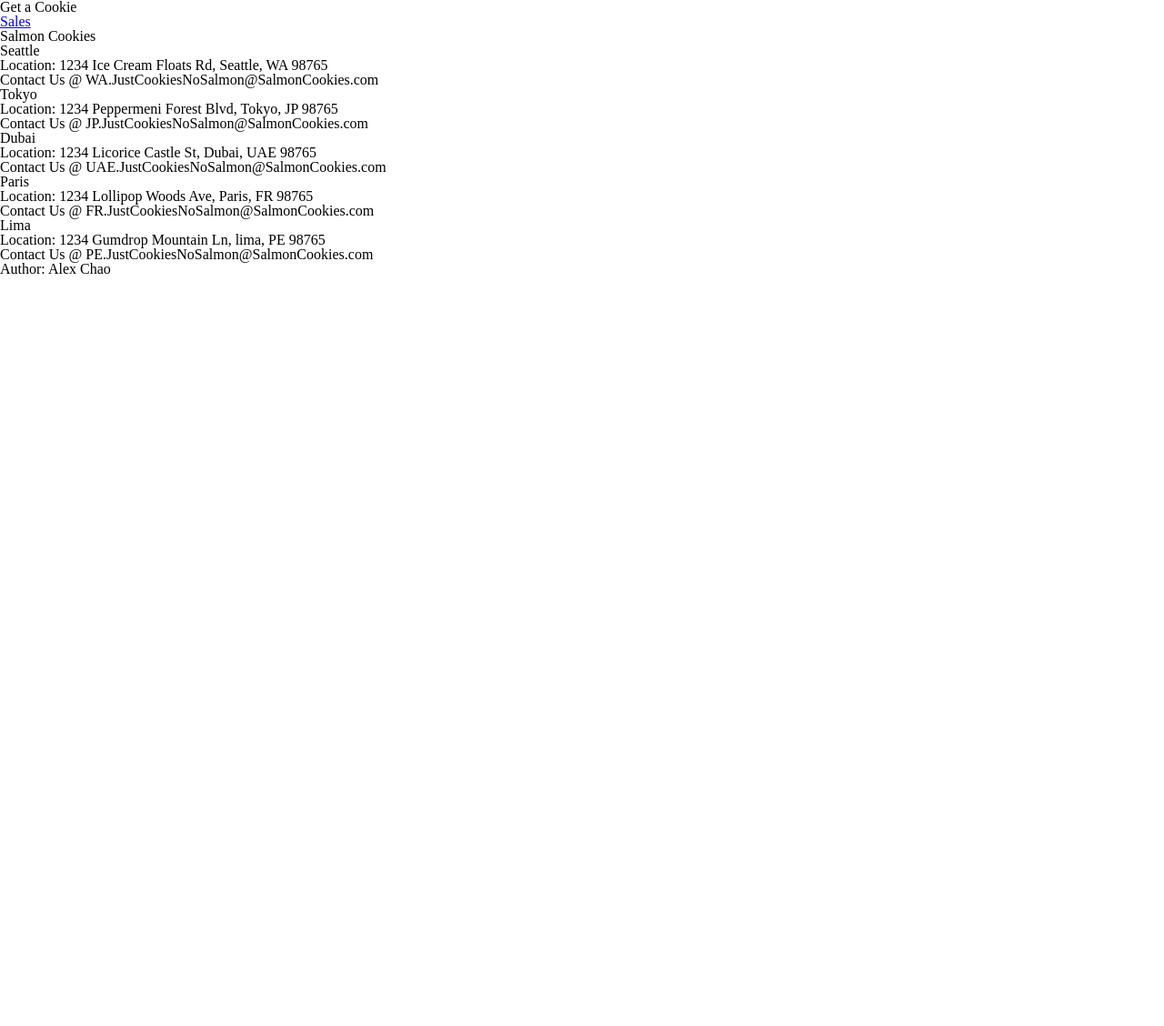
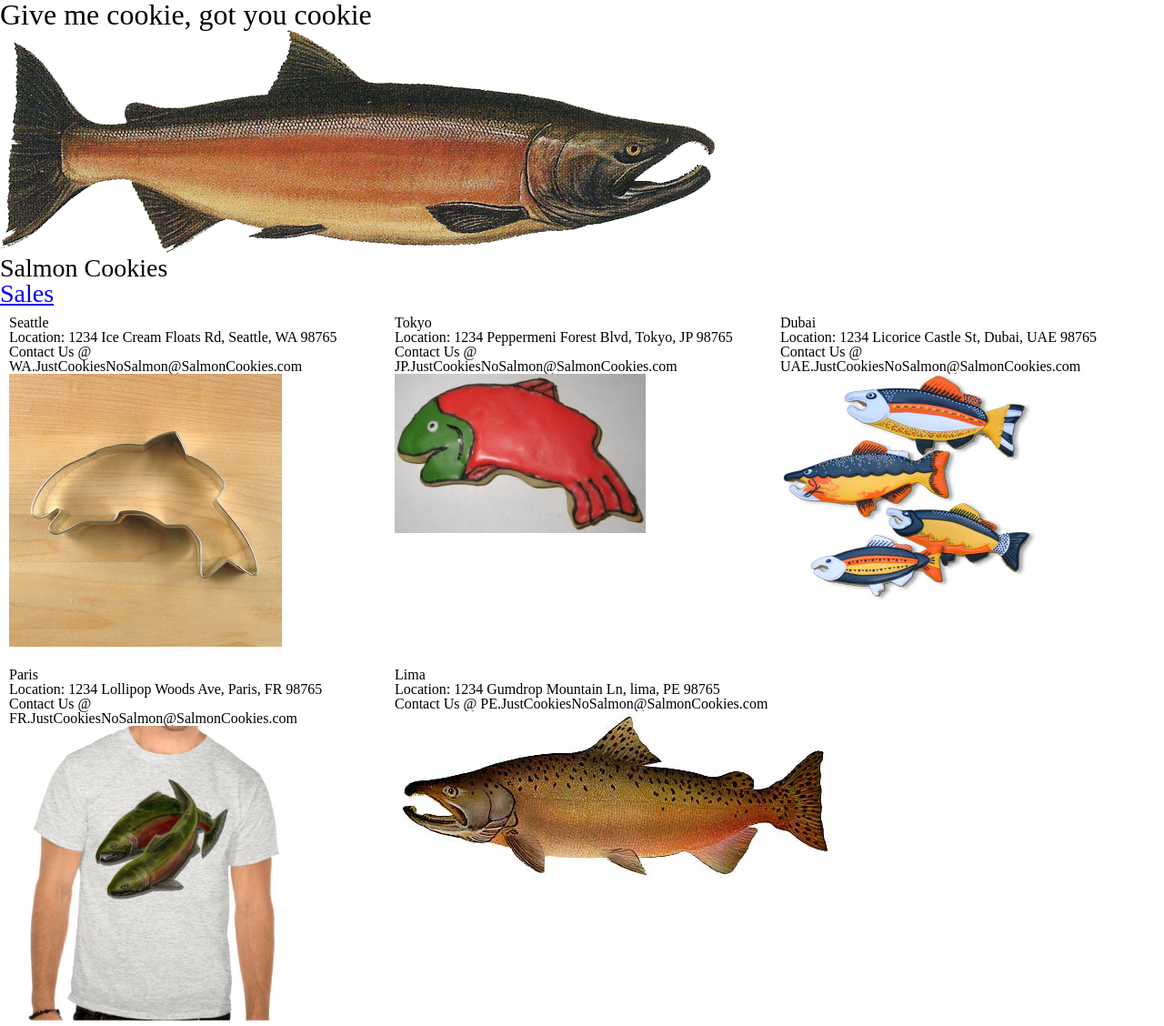
Before and after one commit to AlexSaeChao/cookie-stand, a plain HTML site: page index.html in a window 1280 px wide. Shown: the top 1128 px of the page at 91% size. Before the commit the page ends 800 px from the top, so only its background shows below. Drawn offline with Linux system fonts and the light colour scheme.

Commit message:
placed images, location and contact info in index.html and styled minimally

```diff
--- a/css/style.css
+++ b/css/style.css
@@ -1,4 +1,24 @@
 
+header {
+  font-size: 32px;
+}
+
+main img {
+  justify-content: center;
+}
+
+main h2 {
+  font-size: 28px;
+
+}
+
+
+section {
+  margin: 10px;
+  width: 400px;
+  display: inline-flex;
+  gap: 20px;
+}
 
 table {
   border-collapse: collapse;
--- a/index.html
+++ b/index.html
@@ -9,19 +9,20 @@
 
 <body>
   <header>
-    <h1>Get a Cookie</h1>
+    <h1>Give me cookie, got you cookie</h1>
 
   </header>
 
   <main>
+    <img src="img/salmon.png" alt="Large Salmon as the main site's image, salmon looking right">
+    <h2>Salmon Cookies</h2>
     <h2><a href="sales.html">Sales</a></h2>
-    <h2>Salmon Cookies</h2>
     <section>
       <ul>
         <li>Seattle</li>
         <li>Location: 1234 Ice Cream Floats Rd, Seattle, WA 98765</li>
         <li>Contact Us @ WA.JustCookiesNoSalmon@SalmonCookies.com</li>
-        <li></li>
+        <li><img src="img/cutter.jpeg" alt="a cookie cutter that looks like a shape of a salmon. It sits upon a wooden table."></li>
       </ul>
     </section>
     <section>
@@ -29,7 +30,7 @@
         <li>Tokyo</li>
         <li>Location: 1234 Peppermeni Forest Blvd, Tokyo, JP 98765</li>
         <li>Contact Us @ JP.JustCookiesNoSalmon@SalmonCookies.com</li>
-        <li></li>
+        <li><img src="img/frosted-cookie.jpg" alt="A frosted cookie made from the cutter that has frosting with basic coloring of a salmon, red and green."></li>
       </ul>
     </section>
     <section>
@@ -37,7 +38,7 @@
         <li>Dubai</li>
         <li>Location: 1234 Licorice Castle St, Dubai, UAE 98765</li>
         <li>Contact Us @ UAE.JustCookiesNoSalmon@SalmonCookies.com</li>
-        <li></li>
+        <li><img src="img/fish.jpg" alt="4 large fishes with the color scheme of blue, yellow, and orange."></li>
       </ul>
     </section>
     <section>
@@ -45,7 +46,7 @@
         <li>Paris</li>
         <li>Location: 1234 Lollipop Woods Ave, Paris, FR 98765</li>
         <li>Contact Us @ FR.JustCookiesNoSalmon@SalmonCookies.com</li>
-        <li></li>
+        <li><img src="img/shirt.jpg" alt="Gentleman wearing a light grey shirt with 2 salmon on it. seems like he has a little bit of scruff and a dark colors bracelet on his right wrist."></li>
       </ul>
     </section>
     <section>
@@ -53,9 +54,10 @@
         <li>Lima</li>
         <li>Location: 1234 Gumdrop Mountain Ln, lima, PE 98765</li>
         <li>Contact Us @ PE.JustCookiesNoSalmon@SalmonCookies.com</li>
-        <li></li>
+        <li><img src="img/chinook.jpg" alt="similar picture to the main site's image but is a chinook salmon and looking left"></li>
       </ul>
     </section>
+    <img src="img/family.jpg" alt="Just a family looking towards the camera with a jar of cookies and a glass of milk for each.">
   </main>
   <footer>Author: Alex Chao</footer>
   <script src="js/app.js"></script>
```
Also changed, not shown: sales.html (+3 -2 lines), img/chinook.jpg (added), img/cutter.jpeg (added), img/family.jpg (added), img/fish.jpg (added), img/frosted-cookie.jpg (added), img/salmon.png (added), img/shirt.jpg (added).
